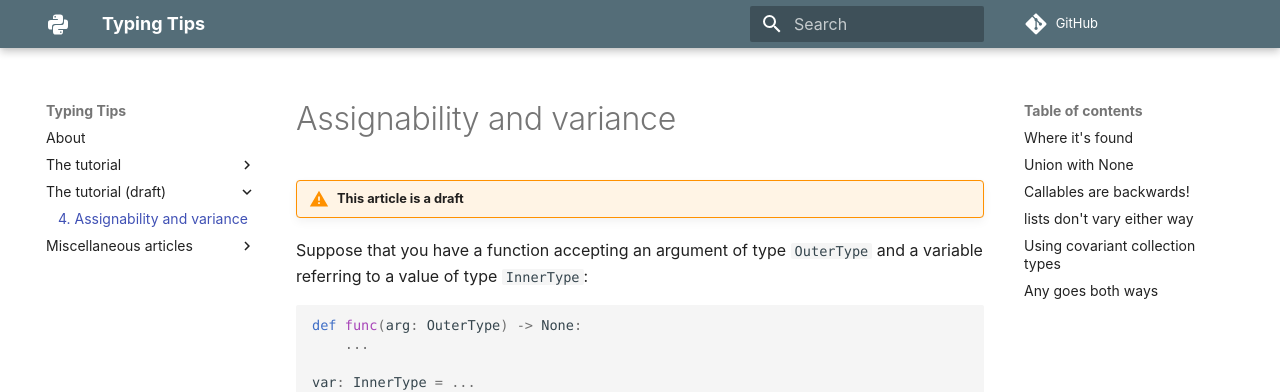
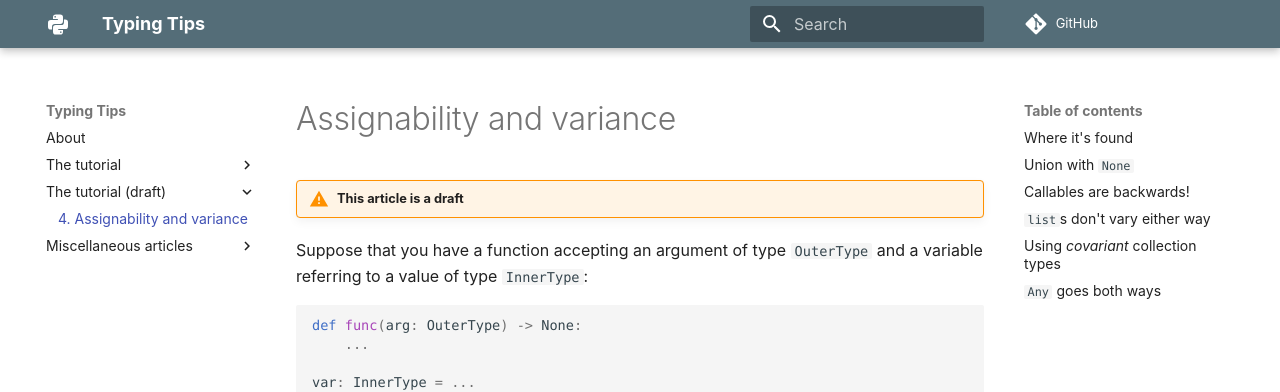
Before and after one commit to decorator-factory/typing-tips, an MkDocs documentation site: the page built from docs/tutorial/4-assignability/index.md, in a window 1280 px wide. Shown: the top 392 px of the page. Built offline with MkDocs 1.6.1 and Material for MkDocs 9.7.7, drawn with Linux system fonts in a browser that asks for light colours; plug-ins that fetch from the network failed and are left out; comment, search, counter and statistics services are not loaded; part of the change alters nothing that is shown.

```diff
--- a/mkdocs.yml
+++ b/mkdocs.yml
@@ -49,3 +49,4 @@ plugins:
   - privacy:
       enabled: true
   - search
+  - typeset
--- a/requirements-lock.txt
+++ b/requirements-lock.txt
@@ -41,7 +41,7 @@ mkdocs==1.6.1
     #   mkdocs-material
 mkdocs-get-deps==0.2.0
     # via mkdocs
-mkdocs-material==9.6.21
+mkdocs-material==9.7.0
     # via -r requirements.txt
 mkdocs-material-extensions==1.3.1
     # via mkdocs-material
--- a/requirements.txt
+++ b/requirements.txt
@@ -1,4 +1,4 @@
 mkdocs==1.6.1
-mkdocs-material==9.6.21
+mkdocs-material==9.7.0
 
 click==8.2.1  # https://github.com/mkdocs/mkdocs/issues/4032
```
